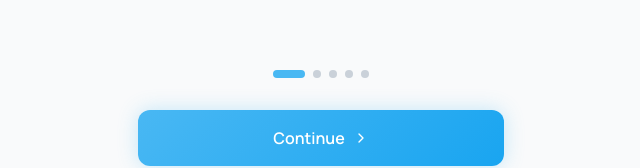
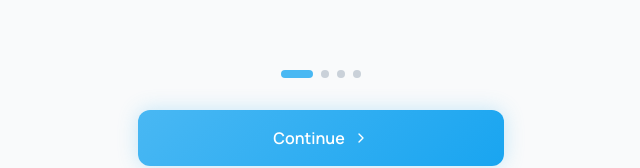
Before and after one commit to arindamda6971-tech/healthswift-mobile-design, a React (Vite) app: page /onboarding in a window 1280 px wide. Shown: the part 586-754 px from the top of the page, without its empty margins (319-959 px from the left). Built offline with nearby package versions, Linux system fonts and the light colour scheme.

Commit message:
Done! I've removed the 5th intro page

```diff
--- a/src/pages/OnboardingScreen.tsx
+++ b/src/pages/OnboardingScreen.tsx
@@ -28,12 +28,6 @@ const slides = [
     title: "Doctor & Physiotherapist consultations",
     description: "Book video or in-person consultations with certified doctors and physiotherapists for personalized care.",
     color: "from-purple-500 to-purple-500/60",
-  },
-  {
-    icon: Brain,
-    title: "AI-powered health reports & insights",
-    description: "Understand your reports with AI explanations and personalized health recommendations.",
-    color: "from-secondary to-secondary/60",
   },
 ];
 
```
